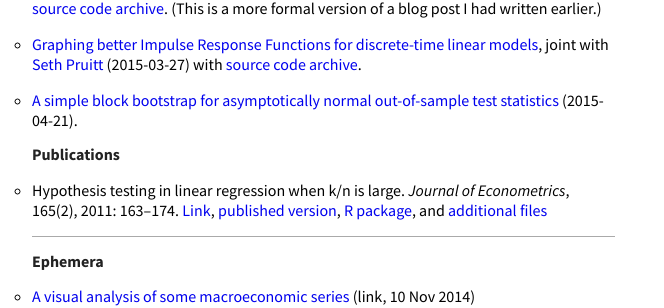
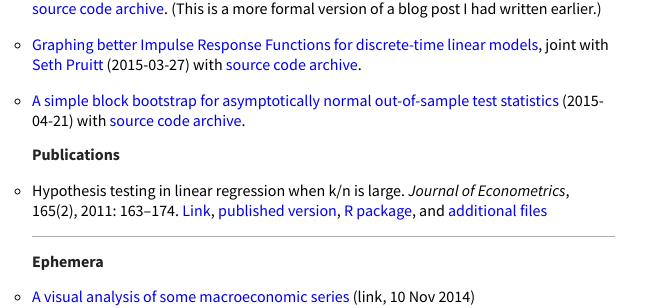
Before and after one commit to mmkuang/grayclhn.github.io, a Jekyll site: the page built from index.md, in a window 1280 px wide. Shown: the part 1089-1397 px from the top of the page, without its empty margins (0-664 px from the left). Built offline with Jekyll 4.4.1, drawn with Linux system fonts in a browser that asks for light colours; Markdown is read by kramdown in place of the engine named in the settings.

Commit message:
Add zip file for oosbootstrap paper and put version number in pdf filename

```diff
--- a/index.md
+++ b/index.md
@@ -103,8 +103,9 @@ Matt’s taken a postdoc at University of Missouri and is no longer on the job m
   (2015-03-27) with [source code archive](dl/calhoun-smooth-irf.zip).
   <!-- [Private git repository](https://git.ece.iastate.edu/gcalhoun/smooth_irf) -->
 
-* [A simple block bootstrap for asymptotically normal out-of-sample test statistics](dl/calhoun-oosbootstrap.pdf)
-  (2015-04-21).
+* [A simple block bootstrap for asymptotically normal out-of-sample test statistics](dl/calhoun_oosbootstrap_v2015-04-21.pdf)
+  (2015-04-21) with
+  [source code archive](dl/calhoun_oosbootstrap_v2015-04-21.zip).
   <!-- [Private git repository](https://git.ece.iastate.edu/gcalhoun/oosbootstrap) -->
 
 ## Publications
```
Also changed, not shown: 3 other files.
